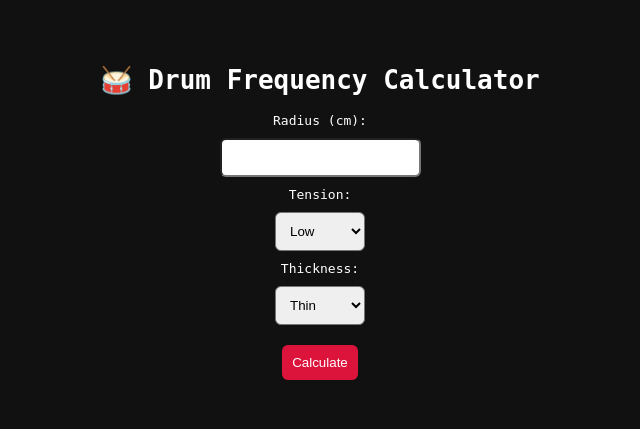
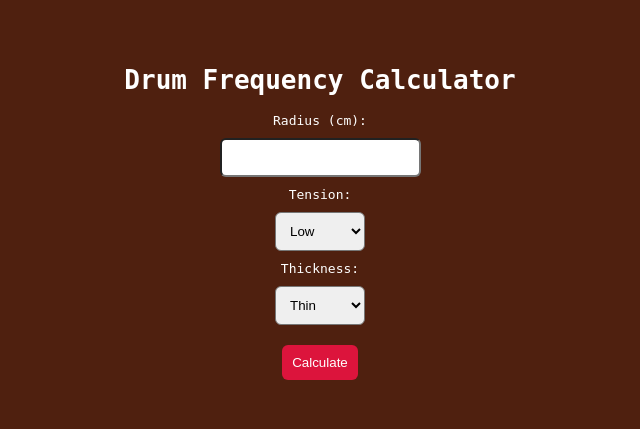
Before and after one commit to TanavBhuraria/DrumFrequencyCalculator, a Flask app: page / in a window 1280 px wide. Shown: the top 429 px of the page, without its empty margins (320-960 px from the left). Run offline with Flask 3, Linux system fonts and the light colour scheme.

Commit message:
Update index.html

```diff
--- a/templates/index.html
+++ b/templates/index.html
@@ -4,7 +4,7 @@
   <title>Drum Frequency Calculator</title>
   <style>
     body {
-      background-color: #111;
+      background-color: #4f200f;
       color: #fff;
       font-family: monospace;
       text-align: center;
@@ -28,7 +28,7 @@
 </head>
 <body>
 
-  <h1>🥁 Drum Frequency Calculator</h1>
+  <h1> Drum Frequency Calculator</h1>
 
   <form method="post">
     <label>Radius (cm):</label><br>
```
